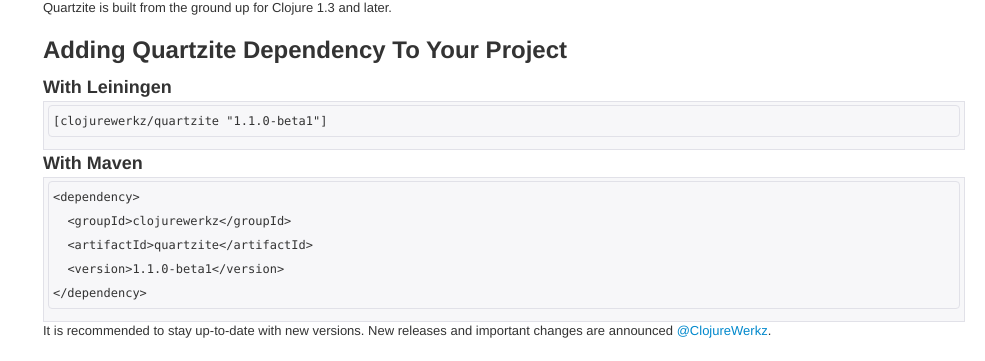
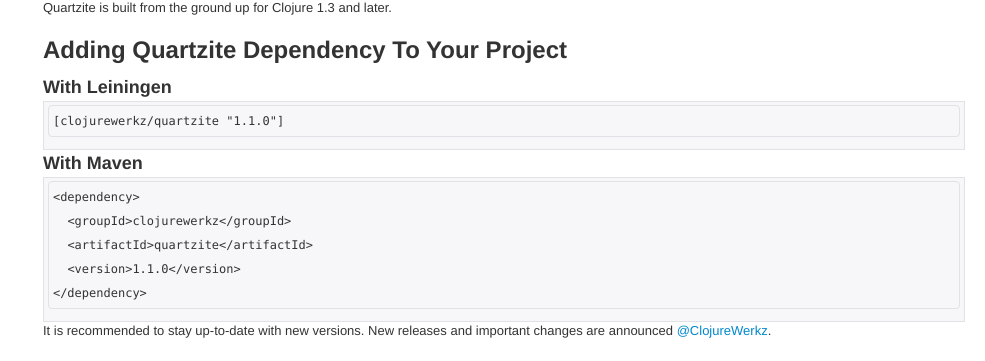
Before and after one commit to clojurewerkz/quartzite.docs, a Jekyll site: the page built from articles/getting_started.md, in a window 1280 px wide and 900 px high, scrolled down 516 px. Shown: the part 146-507 px from the top of the window, without its empty margins (295-1280 px from the left). Built offline with Jekyll 4.4.1, drawn with Linux system fonts in a browser that asks for light colours; some web fonts are replaced; comment, search, counter and statistics services are not loaded.

Commit message:
1.1.0 is out

```diff
--- a/articles/getting_started.md
+++ b/articles/getting_started.md
@@ -49,14 +49,14 @@
 
 ### With Leiningen
 
-    [clojurewerkz/quartzite "1.1.0-beta1"]
+    [clojurewerkz/quartzite "1.1.0"]
 
 ### With Maven
 
     <dependency>
       <groupId>clojurewerkz</groupId>
       <artifactId>quartzite</artifactId>
-      <version>1.1.0-beta1</version>
+      <version>1.1.0</version>
     </dependency>
 
 It is recommended to stay up-to-date with new versions. New releases and important changes are announced [@ClojureWerkz](http://twitter.com/ClojureWerkz).
```
